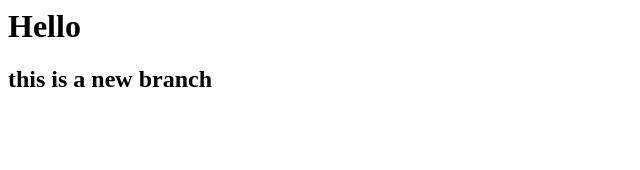
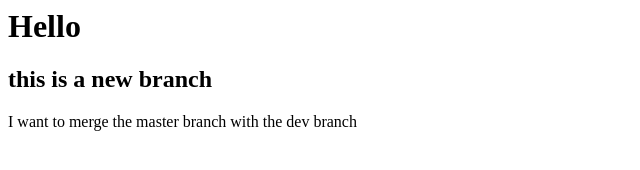
Before and after one commit to designsimp/graphQL, a plain HTML site: page index.html in a window 1280 px wide. Shown: the whole page, without its empty margins (0-640 px from the left). Drawn offline with Linux system fonts and the light colour scheme.

Commit message:
Update index.html

```diff
--- a/index.html
+++ b/index.html
@@ -1,2 +1,3 @@
 <h1>Hello</h1>
 <h2>this is a new branch</h2>
+<p>I want to merge the master branch with the dev branch<p>
```
